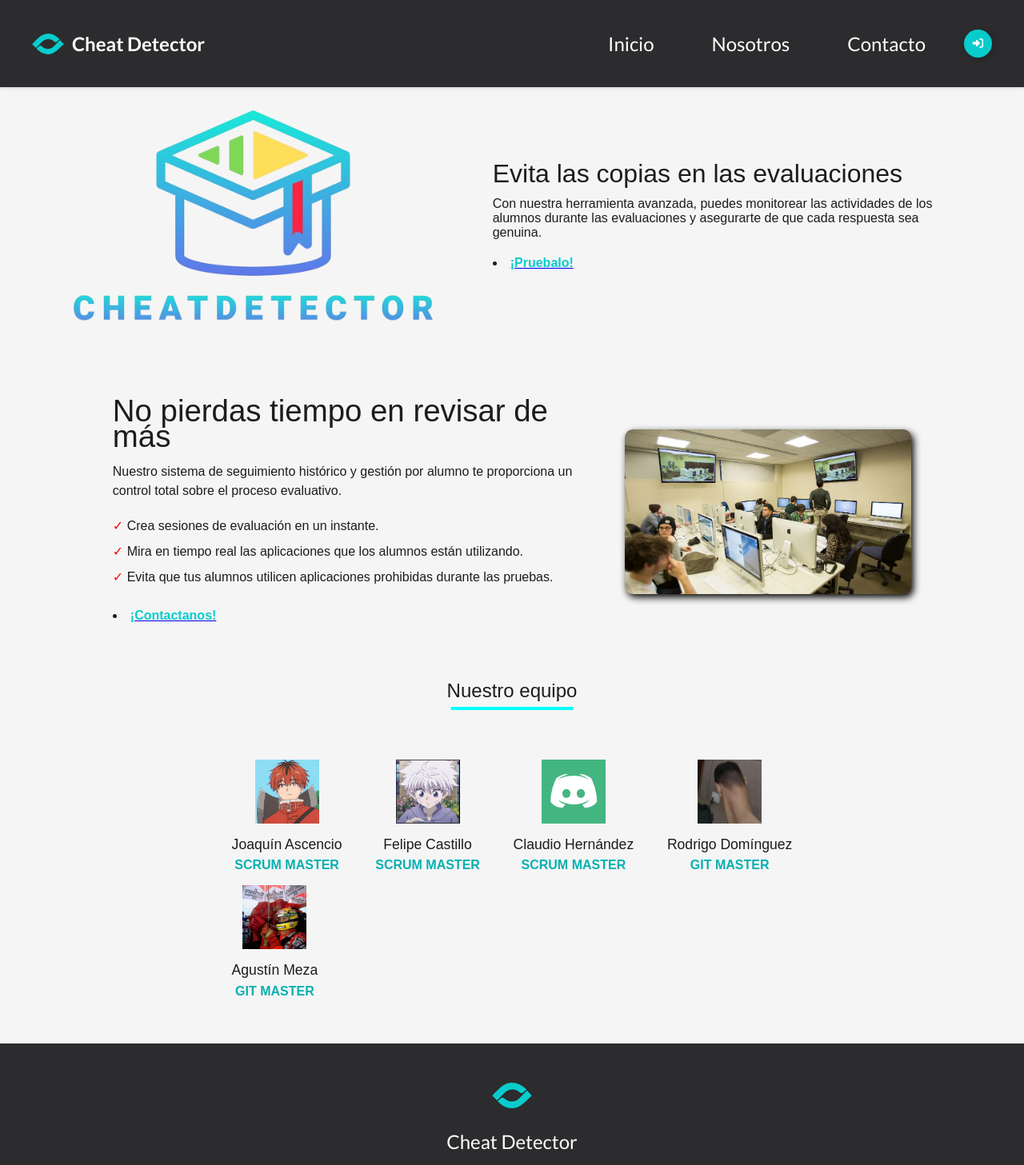
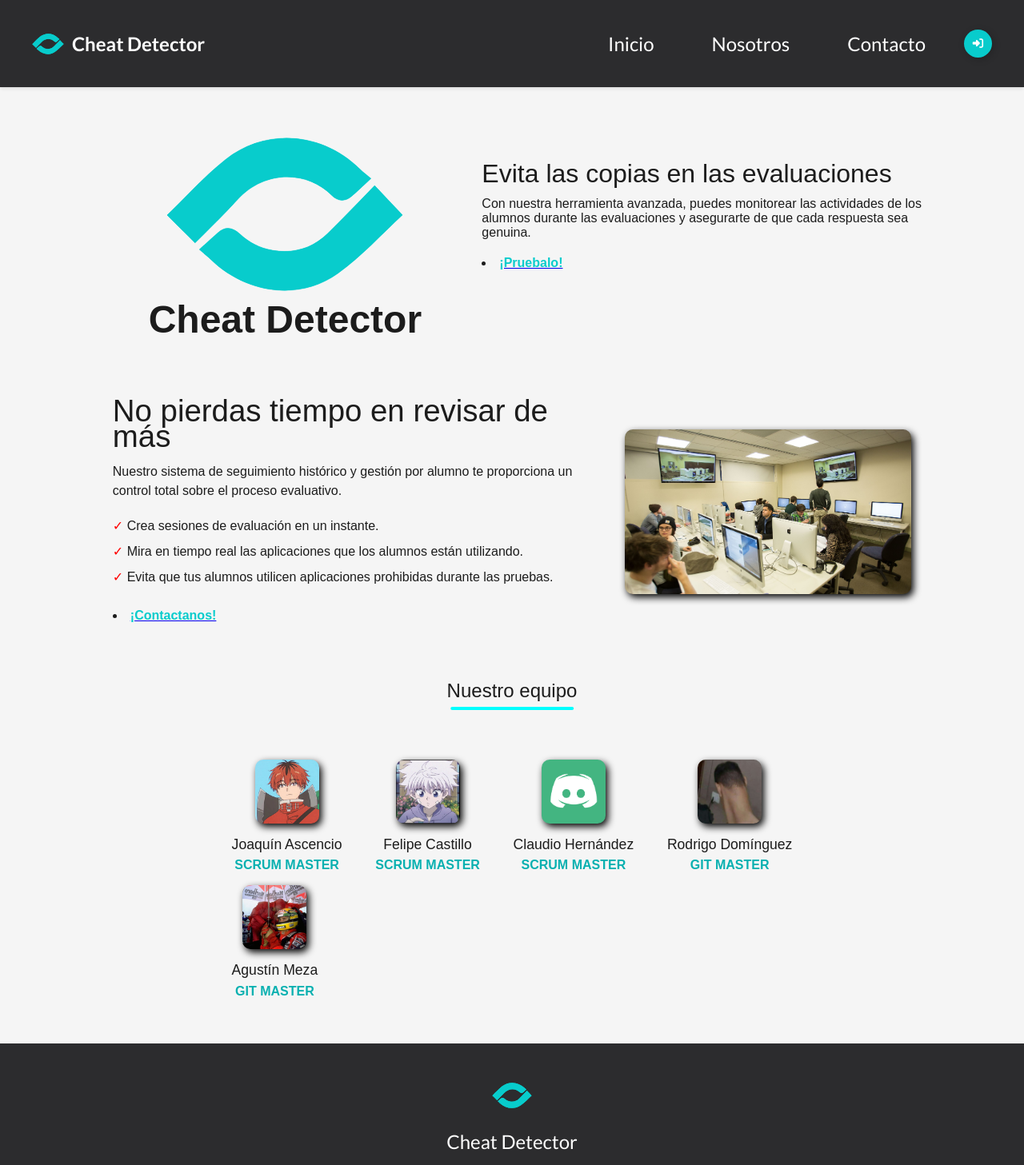
Before and after one commit to ConstruccionSoftware2024/Construccion-de-Software-2024-1, a Vue app: page /about in a window 1280 px wide. Shown: the top 1457 px of the page at 80% size. Built offline with nearby package versions, Linux system fonts and the light colour scheme.

Commit message:
Estilos y modificaciones página about (30 min)
- Agregar efecto hover a las imágenes
- Actualizar logo
- Agregar usuarios de discord (al colocar el cursor sobre las imágenes)

```diff
--- a/src/views/VistasGrupoFelipe/about.vue
+++ b/src/views/VistasGrupoFelipe/about.vue
@@ -2,8 +2,9 @@
 
     <body>
         <section id="home">
-            <div class="home-left">
-                <img src="./imagenes/logo.png" alt="">
+            <div class="home-left" style="text-align: center;">
+                <img src="@/assets/logo.svg" alt="">
+                <h2 class="text">Cheat Detector</h2>
             </div>
             <div class="home-right">
                 <h2 class="home-heading"> Evita las copias en las evaluaciones</h2>
@@ -34,31 +35,30 @@
             <h2>Nuestro equipo</h2>
             <div class="teamContainer">
                 <div class="team-item">
-                    <img src="./imagenes/joaquin.jpg" alt="">
+                    <img src="./imagenes/joaquin.jpg" alt="" title="Discord: ascencio">
                     <h5 class="member-name">Joaquín Ascencio</h5>
                     <span class="role">SCRUM MASTER</span>
                 </div>
                 <div class="team-item">
-                    <img src="./imagenes/felipe.png" alt="">
+                    <img src="./imagenes/felipe.png" alt="" title="Discord: pipefck">
                     <h5 class="member-name">Felipe Castillo</h5>
                     <span class="role">SCRUM MASTER</span>
                 </div>
                 <div class="team-item">
-                    <img src="./imagenes/claudio.png" alt="">
+                    <img src="./imagenes/claudio.png" alt="" title="Discord: claudioha_1901">
                     <h5 class="member-name">Claudio Hernández</h5>
                     <span class="role">SCRUM MASTER</span>
                 </div>
                 <div class="team-item">
-                    <img src="./imagenes/rodrigo.png" alt="">
+                    <img src="./imagenes/rodrigo.png" alt="" title="Discord: lavolamagik">
                     <h5 class="member-name">Rodrigo Domínguez</h5>
                     <span class="role">GIT MASTER</span>
                 </div>
                 <div class="team-item">
-                    <img src="./imagenes/agustin.jpg" alt="">
+                    <img src="./imagenes/agustin.jpg" alt="" title="Discord: tintinn">
                     <h5 class="member-name">Agustín Meza</h5>
                     <span class="role">GIT MASTER</span>
                 </div>
-
             </div>
         </section>
         <footer>
@@ -79,6 +79,12 @@
     padding: 0;
     box-sizing: border-box;
     font-family: sans-serif;
+}
+
+.text {
+    font-size: 3rem;
+    font-weight: bold;
+    margin-top: -50px;
 }
 
 .navbar {
@@ -135,6 +141,7 @@
 
 .home-left {
     height: 300px;
+    margin-left: 100px;
     position: relative;
 }
 
@@ -307,6 +314,19 @@
     justify-content: space-between;
 }
 
+.teamContainer img {
+    width: 100%;
+    cursor: pointer;
+    border-radius: 10px;
+    filter: drop-shadow(3px 4px 5px black);
+    transition: all 0.2s linear;
+}
+
+.teamContainer img:hover {
+    transform: translateY(-5px);
+    filter: drop-shadow(5px 6px 7px black);
+}
+
 .team-item {
     display: flex;
     flex-direction: column;
```
